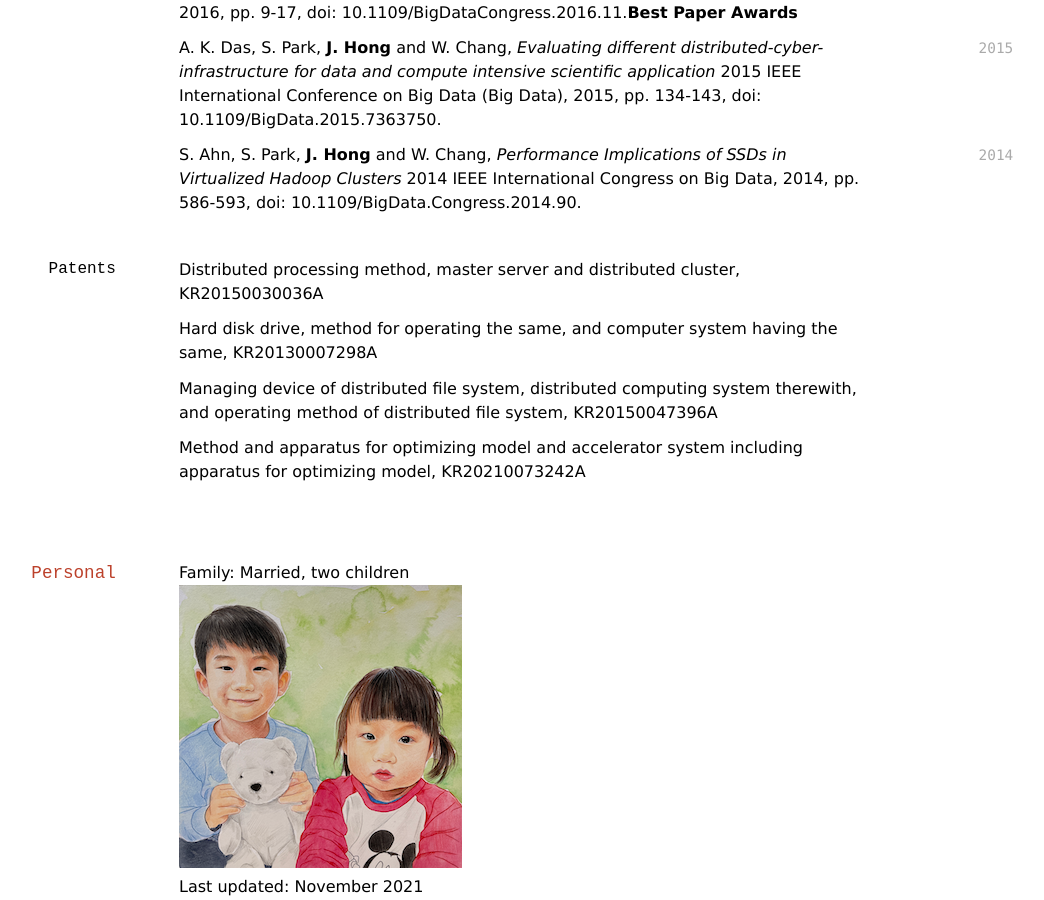
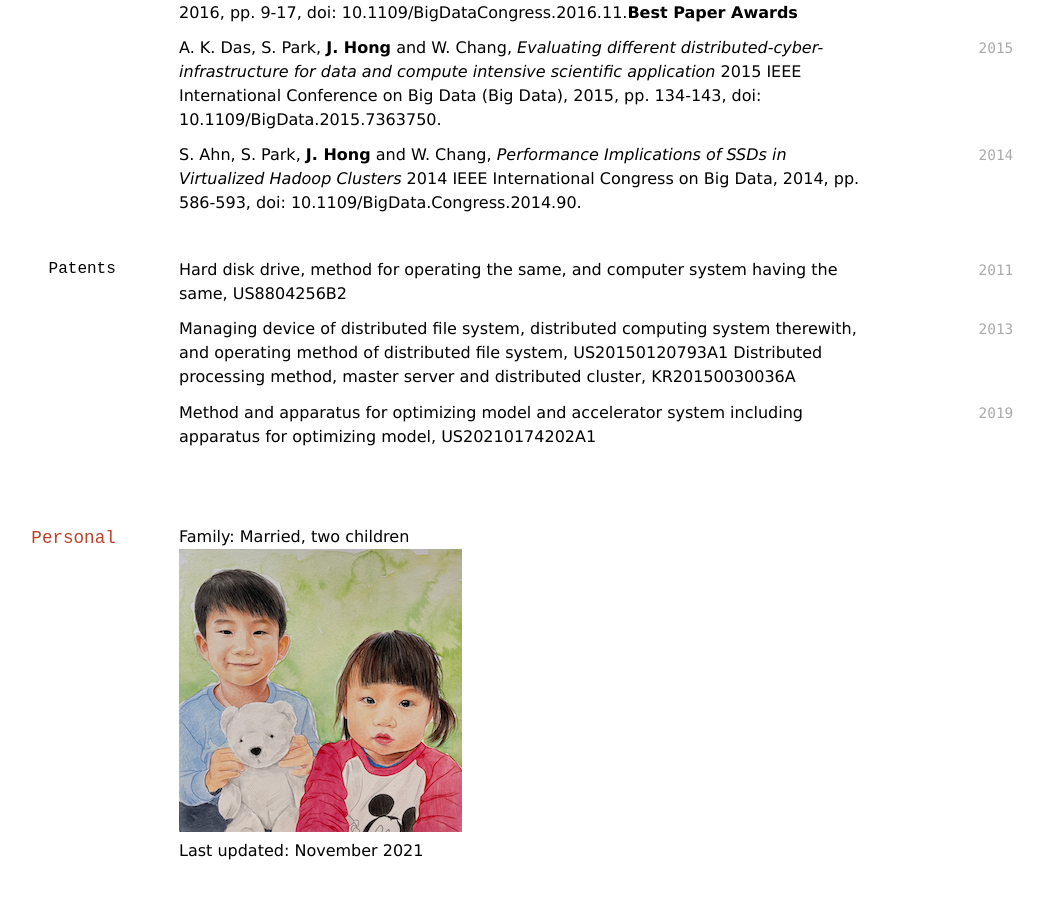
Before and after one commit to Jaeki/jaeki.github.io, a Jekyll site: the page built from index.md, in a window 1280 px wide and 900 px high, scrolled down 1338 px. Shown: the whole window, without its empty margins (153-1197 px from the left). Built offline with Jekyll 4.4.1, drawn with Linux system fonts in a browser that asks for light colours; nearby versions of some CDN libraries; a style sheet for code colours, icons or effects is not loaded.

Commit message:
Update index.md

```diff
--- a/index.md
+++ b/index.md
@@ -75,13 +75,15 @@ S. Ahn, S. Park, **J. Hong** and W. Chang, *Performance Implications of SSDs in
 
 ### Patents
 
+`2011`
+Hard disk drive, method for operating the same, and computer system having the same, US8804256B2
+
+`2013`
+Managing device of distributed file system, distributed computing system therewith, and operating method of distributed file system, US20150120793A1
 Distributed processing method, master server and distributed cluster, KR20150030036A
 
-Hard disk drive, method for operating the same, and computer system having the same, KR20130007298A
-
-Managing device of distributed file system, distributed computing system therewith, and operating method of distributed file system, KR20150047396A
-
-Method and apparatus for optimizing model and accelerator system including apparatus for optimizing model, KR20210073242A
+`2019`
+Method and apparatus for optimizing model and accelerator system including apparatus for optimizing model, US20210174202A1
 
 
 ## Personal
```
